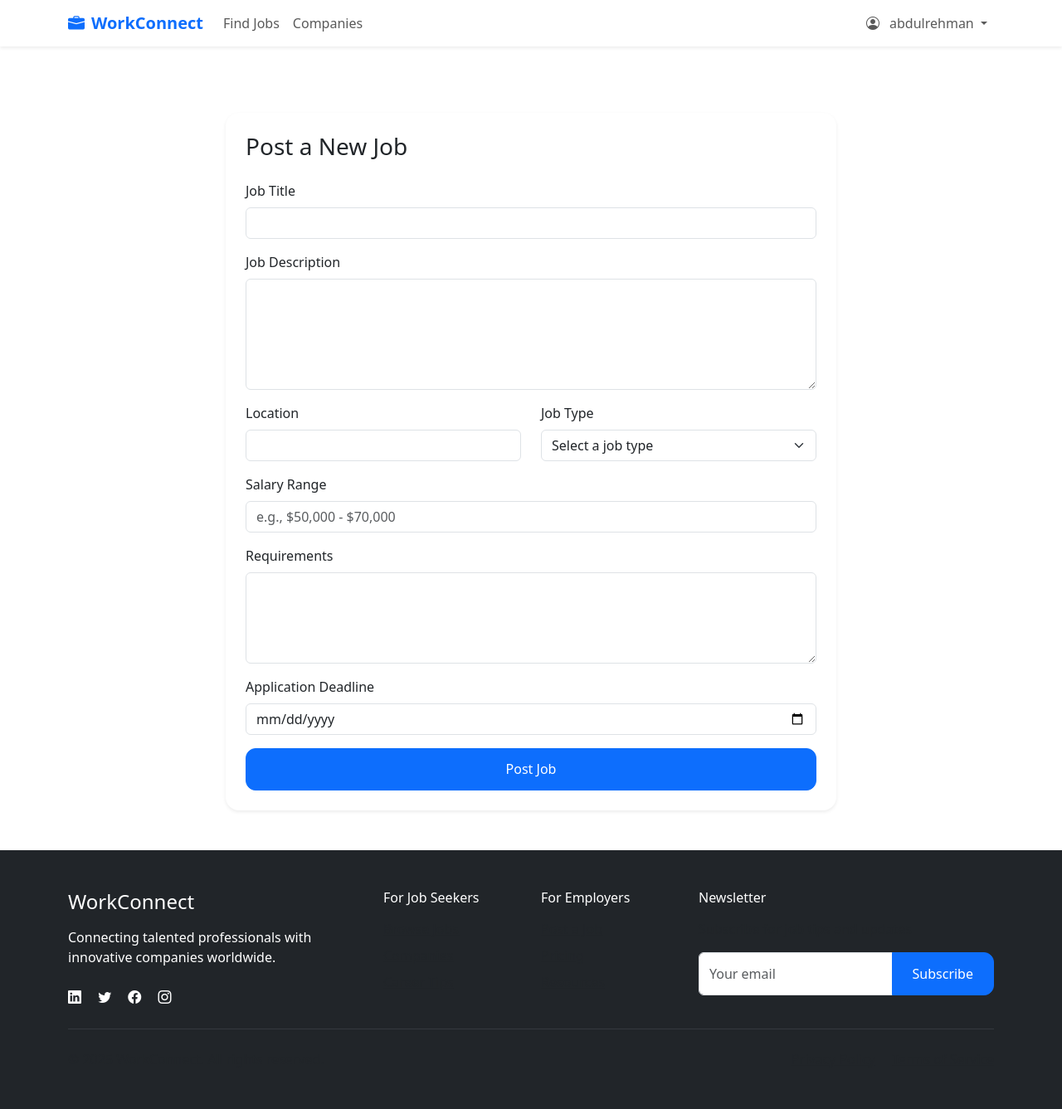
After one commit to xMaan1/Work-Connect, a Django app: page /employers/post-job/ in a window 1280 px wide. The commit adds this page. Shown: the whole page at 83% size. Run offline with Django 5.2, Linux system fonts and the light colour scheme; a user stored in the database is signed in; parts of the project's set-up code (start-up, migrations or seed data) failed here and were passed over.

Commit message:
Updated UI/UX fixed error, added favicon

```diff
--- /dev/null
+++ b/employers/templates/employers/post_job.html
@@ -0,0 +1,58 @@
+{% extends "base.html" %}
+{% load static %}
+
+{% block content %}
+<div class="container py-5">
+    <div class="row justify-content-center">
+        <div class="col-md-8">
+            <div class="card shadow-sm">
+                <div class="card-body p-4">
+                    <h1 class="card-title h3 mb-4">Post a New Job</h1>
+                    <form method="post">
+                        {% csrf_token %}
+                        <div class="mb-3">
+                            <label for="title" class="form-label">Job Title</label>
+                            <input type="text" class="form-control" id="title" name="title" required>
+                        </div>
+                        <div class="mb-3">
+                            <label for="description" class="form-label">Job Description</label>
+                            <textarea class="form-control" id="description" name="description" rows="5" required></textarea>
+                        </div>
+                        <div class="row mb-3">
+                            <div class="col-md-6">
+                                <label for="location" class="form-label">Location</label>
+                                <input type="text" class="form-control" id="location" name="location" required>
+                            </div>
+                            <div class="col-md-6">
+                                <label for="job_type" class="form-label">Job Type</label>
+                                <select class="form-select" id="job_type" name="job_type" required>
+                                    <option value="">Select a job type</option>
+                                    <option value="full_time">Full Time</option>
+                                    <option value="part_time">Part Time</option>
+                                    <option value="contract">Contract</option>
+                                    <option value="internship">Internship</option>
+                                </select>
+                            </div>
+                        </div>
+                        <div class="mb-3">
+                            <label for="salary_range" class="form-label">Salary Range</label>
+                            <input type="text" class="form-control" id="salary_range" name="salary_range" placeholder="e.g., $50,000 - $70,000">
+                        </div>
+                        <div class="mb-3">
+                            <label for="requirements" class="form-label">Requirements</label>
+                            <textarea class="form-control" id="requirements" name="requirements" rows="4" required></textarea>
+                        </div>
+                        <div class="mb-3">
+                            <label for="deadline" class="form-label">Application Deadline</label>
+                            <input type="date" class="form-control" id="deadline" name="deadline" required>
+                        </div>
+                        <div class="d-grid">
+                            <button type="submit" class="btn btn-primary">Post Job</button>
+                        </div>
+                    </form>
+                </div>
+            </div>
+        </div>
+    </div>
+</div>
+{% endblock %}
--- a/employers/urls.py
+++ b/employers/urls.py
@@ -3,5 +3,6 @@ from . import views
 
 urlpatterns = [
     path('dashboard/', views.employer_dashboard, name='employer_dashboard'),
-    # job posting views will go here later
+    path('companies/', views.company_list, name='companies'),
+    path('post-job/', views.post_job, name='post_job'),
 ]
--- a/employers/views.py
+++ b/employers/views.py
@@ -1,7 +1,11 @@
 from django.shortcuts import render
+from django.contrib.auth.decorators import login_required
+from django.contrib.auth import get_user_model
+from jobs.models import Job
 
-# Create your views here.
+User = get_user_model()
 
+@login_required
 def employer_dashboard(request):
     """
     View function for employer dashboard page.
@@ -9,3 +13,25 @@ def employer_dashboard(request):
     return render(request, 'employers/dashboard.html', {
         'title': 'Employer Dashboard'
     })
+
+def company_list(request):
+    """
+    View function for companies list page.
+    """
+    companies = User.objects.filter(role='employer')
+    return render(request, 'employers/company_list.html', {
+        'title': 'Companies',
+        'companies': companies
+    })
+
+@login_required
+def post_job(request):
+    """
+    View function for job posting page.
+    """
+    if request.method == 'POST':
+        # Handle job posting form submission
+        pass
+    return render(request, 'employers/post_job.html', {
+        'title': 'Post a Job'
+    })
--- a/home/views.py
+++ b/home/views.py
@@ -4,9 +4,11 @@ from jobs.models import Job, Category
 def home(request):
     recent_jobs = Job.objects.filter(is_active=True).order_by('-created_at')[:6]
     categories = Category.objects.all()[:6]
+    featured_jobs = Job.objects.filter(is_active=True).order_by('-created_at')[:6]
 
     return render(request, 'home/index.html', {
         'title': 'Welcome to WorkConnect',
         'recent_jobs': recent_jobs,
         'categories': categories,
+        'featured_jobs': featured_jobs
     })
--- a/static/css/style.css
+++ b/static/css/style.css
@@ -35,6 +61,21 @@
     transform: translateY(-5px);
     box-shadow: 0 10px 20px rgba(0, 0, 0, 0.1);
     border-color: #4f46e5;
+}
+
+/* Improved Card Styles */
+.card {
+    border: none;
+    transition: all 0.3s ease;
+    border-radius: 1rem;
+}
+
+.shadow-hover:hover {
+    transform: translateY(-5px);
+}
+
+.rounded-4 {
+    border-radius: 1rem;
 }
 
 /* Statistics cards */
@@ -94,6 +161,97 @@
     background-clip: text;
 }
 
+/* Custom Utilities */
+.opacity-90 {
+    opacity: 0.9;
+}
+
+/* Better Button Styles */
+.btn {
+    padding: 0.8rem 1.5rem;
+    font-weight: 500;
+    border-radius: 0.75rem;
+}
+
+.btn-lg {
+    padding: 1rem 2rem;
+}
+
+/* Improved Shadows */
+.shadow-lg {
+    box-shadow: 0 10px 40px rgba(0, 0, 0, 0.1) !important;
+}
+
+/* Background Gradients */
+.bg-gradient-primary {
+    background: linear-gradient(135deg, #4f46e5 0%, #818cf8 100%);
+}
+
+/* Animation Delays */
+.delay-1 {
+    animation-delay: 0.2s;
+}
+
+.delay-2 {
+    animation-delay: 0.4s;
+}
+
+.delay-3 {
+    animation-delay: 0.6s;
+}
+
+/* Section Spacing */
+.py-7 {
+    padding-top: 5rem !important;
+    padding-bottom: 5rem !important;
+}
+
+.mt-7 {
+    margin-top: 5rem !important;
+}
+
+/* Card improvements */
+.card {
+    border: none;
+    transition: all 0.3s ease;
+    border-radius: 1rem;
+}
+
+.hover-card {
+    cursor: pointer;
+}
+
+.hover-card:hover {
+    transform: translateY(-5px);
+    box-shadow: 0 10px 30px rgba(0, 0, 0, 0.1) !important;
+}
+
+/* Badge improvements */
+.badge {
+    padding: 0.5rem 1rem;
+    font-weight: 500;
+}
+
+/* Sticky footer */
+body {
+    min-height: 100vh;
+    display: flex;
+    flex-direction: column;
+}
+
+main {
+    flex: 1 0 auto;
+}
+
+.footer {
+    flex-shrink: 0;
+}
+
+/* Fix for main content padding */
+main {
+    padding-top: 1rem;
+}
+
 /* Responsive adjustments */
 @media (max-width: 768px) {
     .stat-number {
--- a/templates/base.html
+++ b/templates/base.html
@@ -1,9 +1,14 @@
+{% load static %}
 <!DOCTYPE html>
-<html lang="en">
+<html lang="en" class="h-100">
 <head>
     <meta charset="UTF-8">
     <meta name="viewport" content="width=device-width, initial-scale=1.0">
     <title>{{ title|default:"WorkConnect" }} | Find Your Next Career Opportunity</title>
+
+    <!-- Favicon -->
+    <link rel="icon" type="image/svg+xml" href="{% static 'img/favicon.svg' %}">
+    <link rel="icon" type="image/png" href="{% static 'img/favicon.png' %}">
 
     <!-- Stylesheets -->
     <link href="https://cdn.jsdelivr.net/npm/bootstrap@5.3.0/dist/css/bootstrap.min.css" rel="stylesheet">
@@ -11,7 +16,7 @@
     <link href="https://fonts.googleapis.com/css2?family=Plus+Jakarta+Sans:wght@400;500;600;700&display=swap" rel="stylesheet">
     <link rel="stylesheet" href="{% static 'css/style.css' %}">
 </head>
-<body>
+<body class="d-flex flex-column h-100">
     <!-- Navbar -->
     <nav class="navbar navbar-expand-lg navbar-light fixed-top bg-white shadow-sm">
         <div class="container">
@@ -72,13 +77,13 @@
         </div>
     </nav>
 
-    <!-- Content -->
-    <main style="margin-top: 72px;">
+    <!-- Main Content -->
+    <main class="flex-shrink-0" style="margin-top: 72px;">
         {% block content %}{% endblock %}
     </main>
 
     <!-- Footer -->
-    <footer class="bg-dark text-white py-5 mt-5">
+    <footer class="footer mt-auto py-5 bg-dark text-white">
         <div class="container">
             <div class="row g-4">
                 <div class="col-lg-4">
```
Also changed, not shown: other parts of static/css/style.css (+52 -0 lines), employers/templates/employers/company_list.html (added, +45 -0 lines), templates/home/index.html (+119 -72 lines), static/img/favicon.svg (added), static/img/hero-image.svg.
